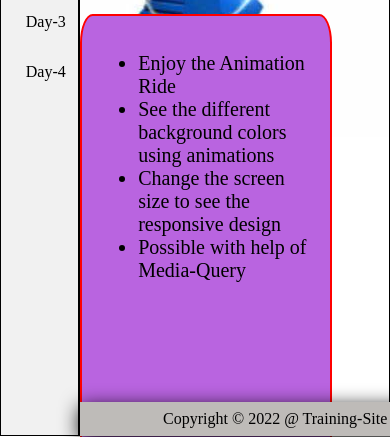
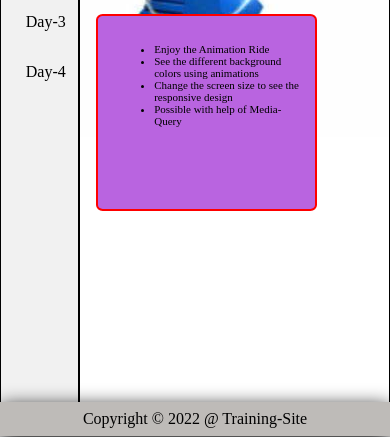
Before and after one commit to RuchitPatel11/tutorial-site, a website built with Vite: page CSS/Day-4/Practice/Practice4.html in a window 390 px wide. Shown: the part 408-845 px from the top of the page. Built offline with nearby package versions, Linux system fonts and the light colour scheme.

Commit message:
node modules

```diff
--- a/CSS/Day-4/Practice/Cd4p4.css
+++ b/CSS/Day-4/Practice/Cd4p4.css
@@ -1,34 +1,50 @@
-.content{
-    width: 70%;
-    height: 100%;
-    font-size: 50px;
+.content {
+
+  width: 60%;
+  height: 30%;
+  font-size: 35px;
   border: 2px solid #ff0000;
-    border-radius: 5%;
+  border-radius: 3%;
   padding: 1rem;
+  margin: 1rem;
   background-color: #b964e0;
   animation-name: ani-ride;
   animation-duration: 5s;
   animation-iteration-count: 6;
 }
-  @keyframes ani-ride{
-    0% {background-color:#b964e0;}
-    25% {background-color: rgb(240, 82, 42);}
-    50% {background-color:#6ee451;}
-    100% {background-color:#0d8f94;}
+
+@keyframes ani-ride {
+  0% {
+    background-color: #b964e0;
   }
 
-  @media (max-width:1000px){
-    .content{
-      font-size: 40px;
+  25% {
+    background-color: rgb(240, 82, 42);
+  }
+
+  50% {
+    background-color: #6ee451;
+  }
+
+  100% {
+    background-color: #0d8f94;
   }
 }
-  @media (max-width:750px){
-    .content{
-      font-size: 30px;
+
+@media (max-width:1000px) {
+  .content {
+    font-size: 25px;
   }
 }
-  @media (max-width:500px){
-    .content{
-      font-size: 20px;
+
+@media (max-width:750px) {
+  .content {
+    font-size: 18px;
   }
 }
+
+@media (max-width:500px) {
+  .content {
+    font-size: 11px;
+  }
+}
```
Also changed, not shown: CSS/Day-4/Practice/Practice4.html (+10 -4 lines). Lines whose indentation alone changed are shown as unchanged.
